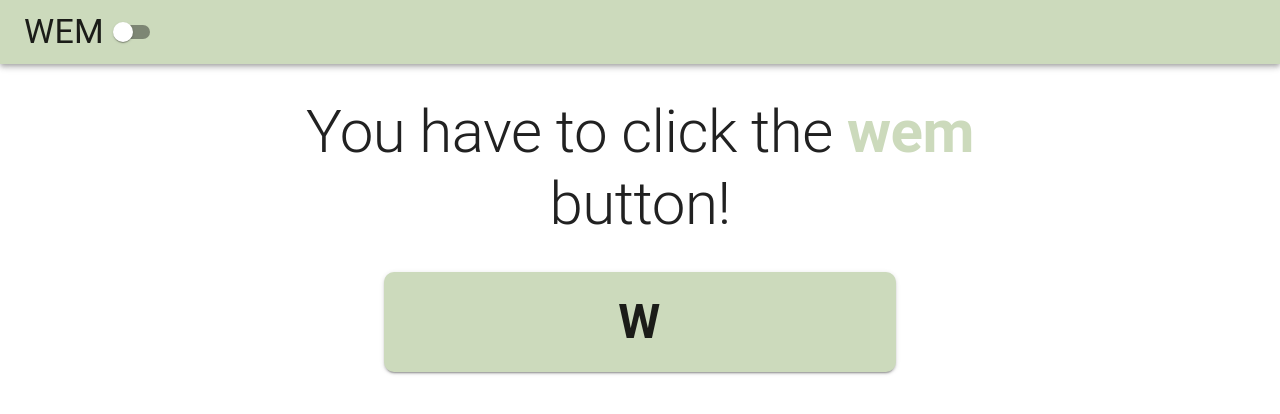
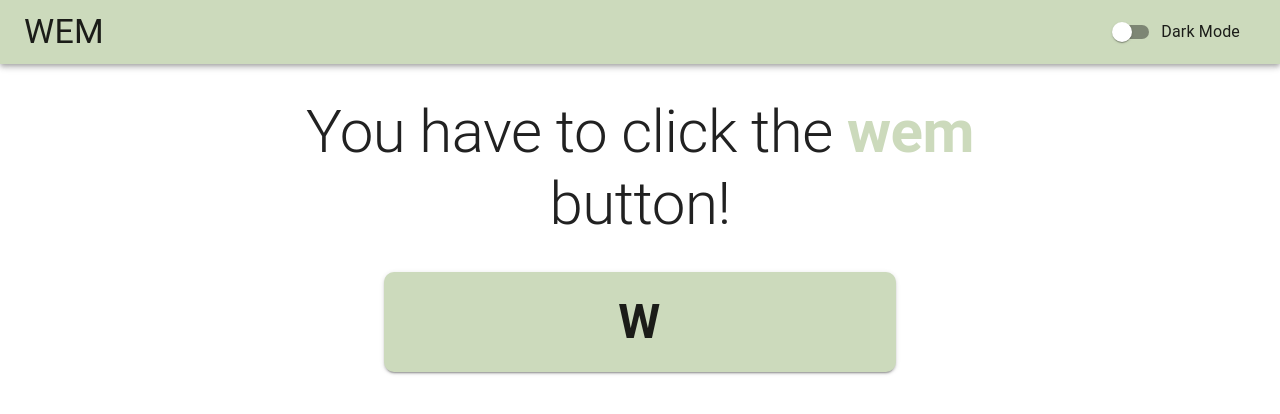
Before and after one commit to DTomusk/wem, a Next.js app in the folder wem/: page / in a window 1280 px wide. Shown: the top 414 px of the page. Built offline with nearby package versions, Linux system fonts and the light colour scheme.

Commit message:
Styling tweaks

```diff
--- a/wem/src/components/ThemeToggle.tsx
+++ b/wem/src/components/ThemeToggle.tsx
@@ -1,11 +1,13 @@
 "use client";
-import { Switch } from "@mui/material";
+import { FormControlLabel, Switch } from "@mui/material";
 import { useThemeMode } from "./ThemeRegistry";
 
 export default function ThemeToggle() {
     const { mode, toggleTheme } = useThemeMode();
 
     return (
-        <Switch onClick={toggleTheme} checked={mode === 'dark'} />
+        <FormControlLabel control={
+            <Switch onClick={toggleTheme} checked={mode === 'dark'} />}
+            label={mode === 'dark' ? 'Light Mode' : 'Dark Mode'} />
     )
 }
--- a/wem/src/components/nav.tsx
+++ b/wem/src/components/nav.tsx
@@ -5,7 +5,11 @@ export default function Nav() {
     return (
         <Box sx={{ flexGrow: 1 }}>
             <AppBar position="static">
-                <Toolbar>
+                <Toolbar sx={{
+                    display: "flex",
+                    justifyContent: "space-between",
+                    alignItems: "center",
+                }}>
                     <Typography variant="h4">WEM</Typography>
                     <ThemeToggle />
                 </Toolbar>
```
